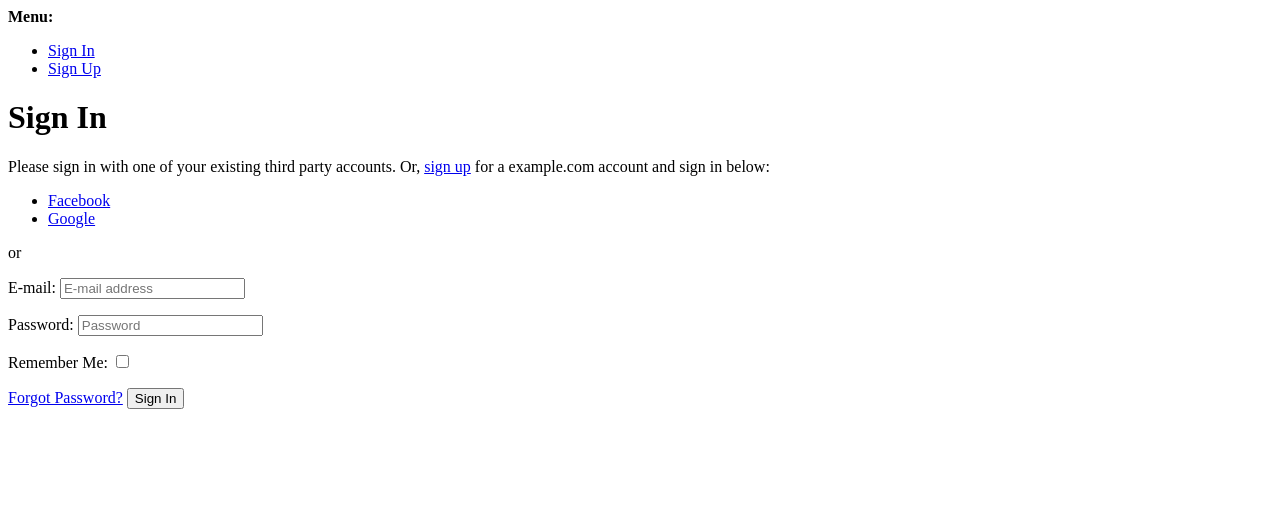
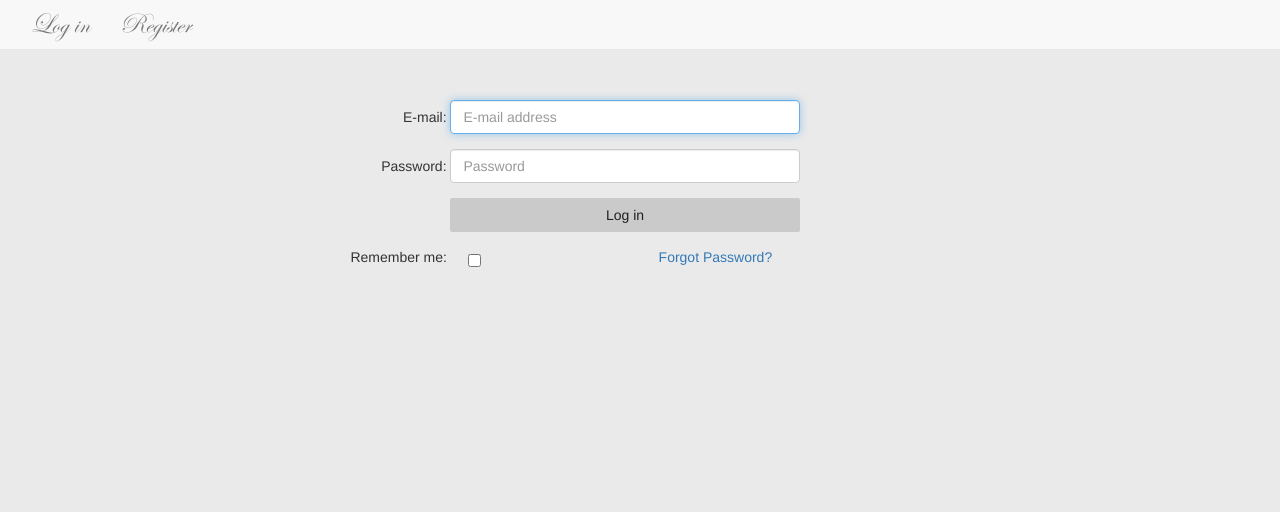
Before and after one commit to jefimenko/SfccPro, a Django app: page /accounts/login/ in a window 1280 px wide. Shown: the top 512 px of the page. Run offline with Django 3.2, Linux system fonts and the light colour scheme; some libraries are stand-ins or nearby versions.

Commit message:
Adding override and custom styling for account creation, verification and authentication pages.

```diff
--- a/SfccPro/settings.py
+++ b/SfccPro/settings.py
@@ -43,6 +43,8 @@ INSTALLED_APPS = [
     'django.contrib.sessions',
     'django.contrib.messages',
     'django.contrib.staticfiles',
+
+    'SfccUser',
 
     # All auth
     'django.contrib.sites',
@@ -196,6 +198,7 @@ STATICFILES_DIRS = [
 
     ('Photography', os.path.join(BASE_DIR, 'Photography/static')),
     ('SfccPro', os.path.join(BASE_DIR, 'SfccPro/static')),
+    ('SfccUser', os.path.join(BASE_DIR, 'SfccUser/static')),
 ]
 
 
--- /dev/null
+++ b/SfccUser/static/css/allauth.css
@@ -0,0 +1,75 @@
+.allauth-headers {
+  font-family: "Beautiful ES";
+  font-size: 6em;
+}
+
+.allauth-form-label {
+  display: inline-block;
+
+  width: 130px;
+
+  font-size: 1em;
+  font-weight: normal;
+
+  text-align: right;
+}
+
+.allauth-form-input {
+  display: inline-block;
+
+  width: 350px;
+
+  margin-right: 130px;
+
+  font-size: 1em;
+}
+
+.allauth-form-checkbox-label {
+  display: inline-block;
+
+  width: 130px;
+
+  font-size: 1em;
+  font-weight: normal;
+}
+
+.allauth-form-checkbox-input {
+  display: inline-block;
+
+  width: 13px;
+  height: 13px;
+
+  vertical-align: middle;
+}
+
+#forgot-password {
+  display: inline-block;
+
+  width: 462px;
+
+  text-align: center;
+}
+
+#allauth-main-block {
+  padding-top: 50px;
+  text-align: center;
+}
+
+.allauth-btn {
+  width: 350px;
+
+  margin-left: 130px;
+  margin-right: 130px;
+
+  background-color: #CACACA;
+  color: #202020;
+}
+
+.allauth-btn:hover {
+  background-color: #AAAAAA;
+  color: #090909  ;
+}
+
+#allauth-confirm-btn {
+  margin-top: 25px;
+}
--- /dev/null
+++ b/SfccUser/templates/account/base.html
@@ -0,0 +1,9 @@
+{% extends 'templates/layout.html' %}
+{% load static %}
+
+{% block style_block %}
+<link rel="stylesheet" type="text/css" href="{% static "SfccUser/css/allauth.css" %}" />
+{% endblock %}
+
+{% block main_block %}
+{% endblock %}
--- /dev/null
+++ b/SfccUser/templates/account/login.html
@@ -0,0 +1,59 @@
+{% extends "account/base.html" %}
+
+{% load i18n %}
+{% load account socialaccount %}
+
+{% block main_block %}
+
+<div id="allauth-main-block">
+
+  {% get_providers as socialaccount_providers %}
+
+  <!-- {% if socialaccount_providers %}
+  <p>{% blocktrans with site.name as site_name %}Please log in with one
+  of your existing third party accounts. Or, <a href="{{ signup_url }}">register</a>
+  for a {{ site_name }} account and sign in below:{% endblocktrans %}</p>
+
+  <div class="socialaccount_ballot form-group">
+
+    <ul class="socialaccount_providers">
+      {% include "socialaccount/snippets/provider_list.html" with process="login" %}
+    </ul>
+
+    <div class="login-or">{% trans 'or' %}</div>
+
+  </div>
+
+  {% include "socialaccount/snippets/login_extra.html" %}
+
+  {% else %}
+  <p>{% blocktrans %}If you have not created an account yet, then please
+  <a href="{{ signup_url }}">register</a> first.{% endblocktrans %}</p>
+  {% endif %} -->
+
+  <form method="POST" actionS"{% url "account_login" %}">
+    {% csrf_token %}
+
+    <div style="margin-left: -33px" class="form-group">
+      <label class="allauth-form-label" for="id_login">E-mail:</label>
+      <input class="form-control allauth-form-input" id="id_login" autofocus="autofocus" name="login" placeholder="E-mail address" required="", type="email"></input>
+    </div>
+    <div style="margin-left: -33px" class="form-group">
+      <label class="allauth-form-label" for="id_password">Password:</label>
+      <input class="form-control allauth-form-input" id="id_password" name="password" placeholder="Password" required="" type="password"></input>
+    </div>
+
+    <div class="form-group">
+      <button style="margin-left: 100px" class="btn allauth-btn primaryAction" type="submit">{% trans "Log in" %}</button>
+    </div>
+
+
+    <label class="allauth-form-checkbox-label" for="id_remember">Remember me:</label>
+    <input class="form-control allauth-form-checkbox-input" id="id_remember" name="remember" type="checkbox"></input>
+
+    <a id="forgot-password" class="button secondaryAction" href="{% url "account_reset_password" %}">{% trans "Forgot Password?" %}</a>
+  </form>
+
+</div>
+
+{% endblock %}
--- a/static/css/layout.css
+++ b/static/css/layout.css
@@ -34,3 +34,7 @@ a:active {
 a:visited {
   text-decoration: none;
 }
+
+.btn {
+  border-radius: 2px;
+}
--- a/templates/authbar.html
+++ b/templates/authbar.html
@@ -6,7 +6,7 @@
     <div class="authentication collapse navbar-collapse">
       <ul class="nav navbar-nav">
         <li>
-          <a class="authentication-links" href="{% url 'account_login' %}">Login</a>
+          <a class="authentication-links" href="{% url 'account_login' %}">Log in</a>
         </li>
         <li>
           <a class="authentication-links" href="{% url 'account_signup' %}">Register</a>
@@ -25,7 +25,7 @@
           <a class="authentication-links" href="">Profile</a>
         </li>
         <li>
-          <a class="authentication-links" href="{% url 'account_logout' %}">Logout</a>
+          <a class="authentication-links" href="{% url 'account_logout' %}">Log out</a>
         </li>
       </ul>
     </div>
```
Also changed, not shown: SfccUser/templates/account/email_confirm.html (added, +33 -0 lines), SfccUser/templates/account/logout.html (added, +21 -0 lines), SfccUser/templates/account/signup.html (added, +44 -0 lines), SfccUser/templates/account/verification_sent.html (added, +15 -0 lines).
